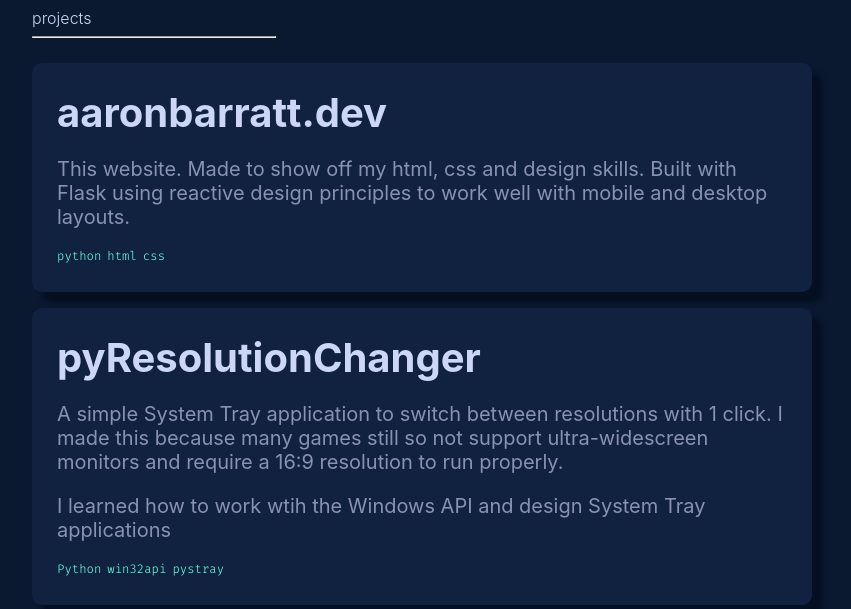
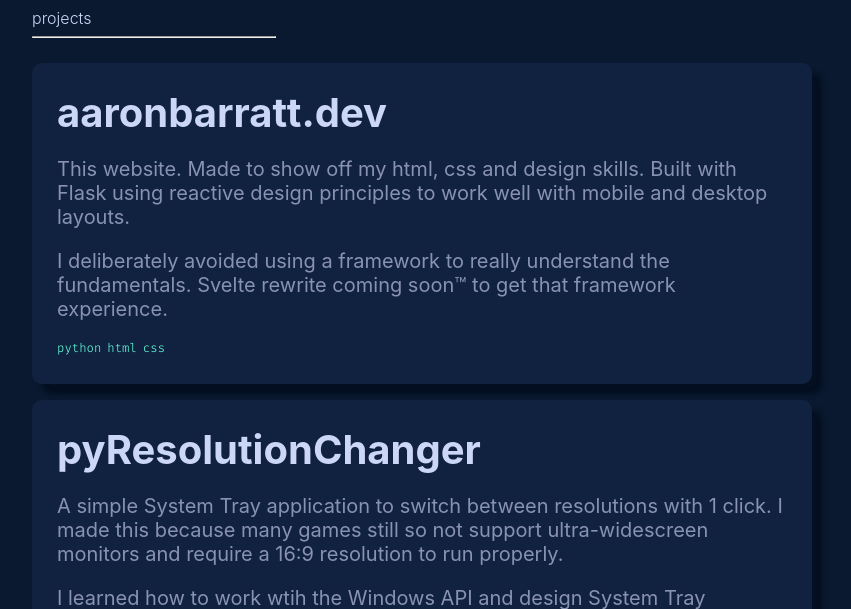
Before and after one commit to BanAaron/aaron-barratt-website, a Flask app: page / in a window 1280 px wide. Shown: the part 1111-1720 px from the top of the page, without its empty margins (233-1084 px from the left). Run offline with Flask 2, Linux system fonts and the light colour scheme.

Commit message:
✅ expanded aaronbarratt.dev section.

```diff
--- a/templates/index.html
+++ b/templates/index.html
@@ -51,6 +51,7 @@
             <div class="project-inner">
               <h1 class="project-title"><a href="https://github.com/aarontbarratt/aaron-barratt-website">aaronbarratt.dev</a></h1>
               <p>This website. Made to show off my html, css and design skills. Built with Flask using reactive design principles to work well with mobile and desktop layouts.</p>
+              <p>I deliberately avoided using a framework to really understand the fundamentals. Svelte rewrite coming soon™ to get that framework experience.</p>
               <ul>
                 <li>python</li>
                 <li>html</li>
```
